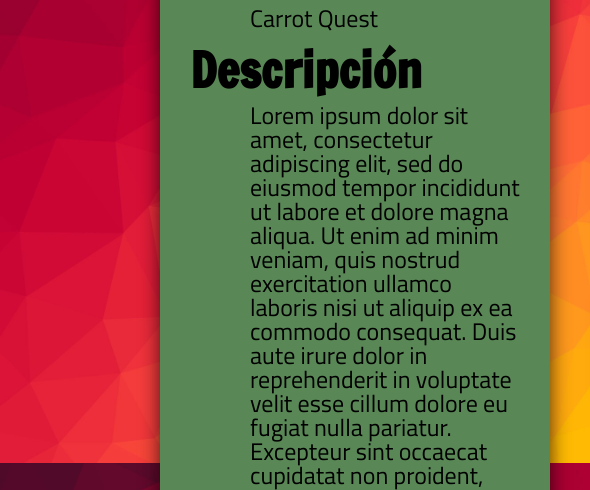
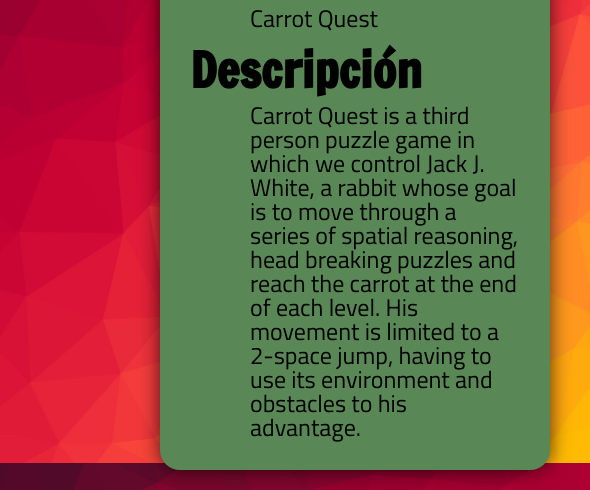
Before and after one commit to GlitchGDM/Portfolio-Web-Guillermo-Dezcallar, a plain HTML site: page carrot-quest/index.html in a window 1280 px wide. Shown: the part 337-827 px from the top of the page, 0-590 px from the left. Drawn offline with Linux system fonts and the light colour scheme.

Commit message:
Commit FInal

```diff
--- a/carrot-quest/index.html
+++ b/carrot-quest/index.html
@@ -29,7 +29,7 @@
             <h1>Nombre</h1>
               <p>Carrot Quest</p>
               <h1>Descripción</h1>
-              <p>Lorem ipsum dolor sit amet, consectetur adipiscing elit, sed do eiusmod tempor incididunt ut labore et dolore magna aliqua. Ut enim ad minim veniam, quis nostrud exercitation ullamco laboris nisi ut aliquip ex ea commodo consequat. Duis aute irure dolor in reprehenderit in voluptate velit esse cillum dolore eu fugiat nulla pariatur. Excepteur sint occaecat cupidatat non proident, sunt in culpa qui officia deserunt mollit anim id est laborum. Lorem ipsum dolor sit amet, consectetur adipiscing elit, sed do eiusmod tempor incididunt ut labore et dolore magna aliqua. Ut enim ad minim veniam, quis nostrud exercitation ullamco laboris nisi ut aliquip ex ea commodo consequat.</p>
+              <p>Carrot Quest is a third person puzzle game in which we control Jack J. White, a rabbit whose goal is to move through a series of spatial reasoning, head breaking puzzles and reach the carrot at the end of each level. His movement is limited to a 2-space jump, having to use its environment and obstacles to his advantage.</p>
             </article>
           </div>
         <div class="img_cv">
```
